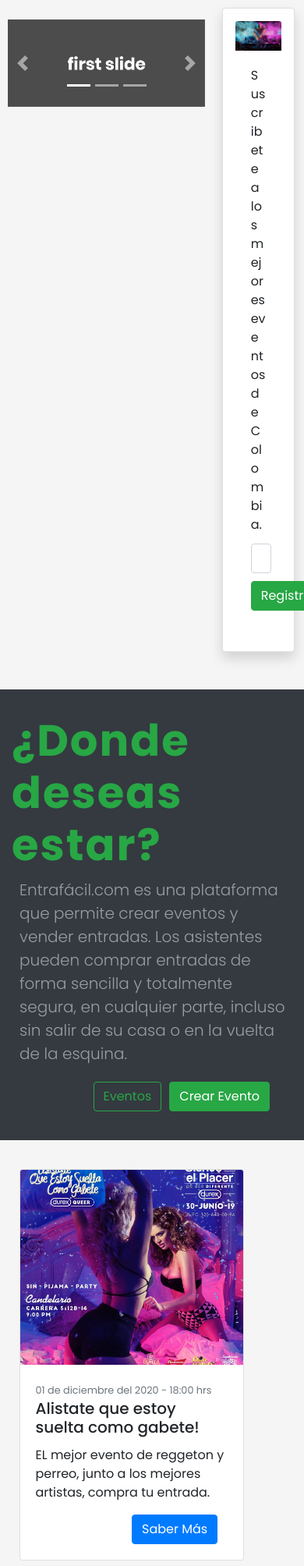
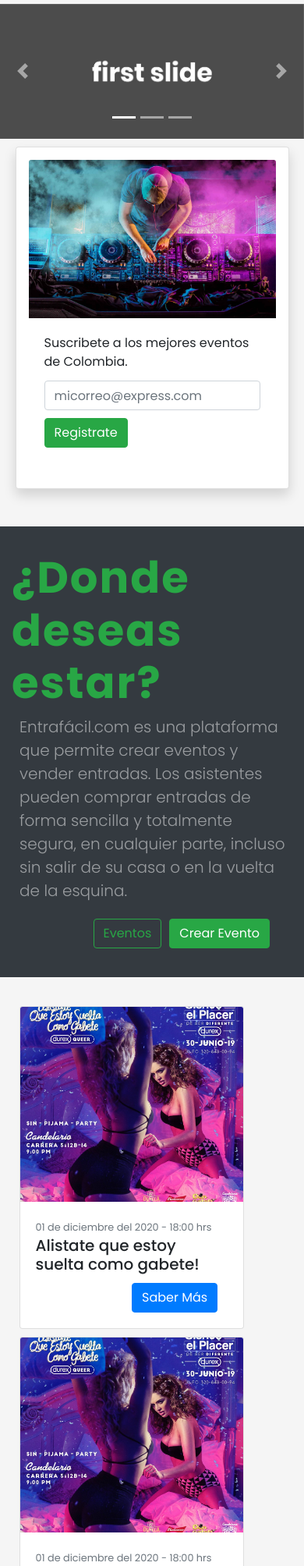
Before and after one commit to porrocas/entrafacil, a PHP site: page / in a window 390 px wide; the page is wider, and only the part inside the window is pictured. Shown: the part 128-2136 px from the top of that part at 78% size. Run offline with PHP 8.4, Linux system fonts and the light colour scheme.

Commit message:
[add] media querys text events

```diff
--- a/css/pre-image-event.css
+++ b/css/pre-image-event.css
@@ -15,3 +15,7 @@
 .mostrarImgEvento .conImgEventPre{
     width: 30%;
 }
+
+#imgOfEvento{
+    cursor: pointer;
+}
--- a/css/slider.css
+++ b/css/slider.css
@@ -39,3 +39,26 @@
     letter-spacing: 1px;
     font-weight: 600;
 }
+
+
+@media (max-width: 576px) {
+    .contSlider .carouselSlider{
+        width: 100% !important;
+        margin: 5px auto;
+    }
+
+    .contSlider .cardNewsletter{
+        width: 100% !important;
+    }
+
+    .contSlider .cardNewsletter .card{
+        width: 90%;
+        margin: 5px auto;
+    }
+}
+
+@media (min-width: 768px) {}
+
+@media (min-width: 992px) {}
+
+@media (min-width: 1200px) {}
--- a/views/header.php
+++ b/views/header.php
@@ -34,6 +34,7 @@
         </a>
         <div class="dropdown-menu" aria-labelledby="navbarDropdown">
           <a class="dropdown-item" href="#">Galeria</a>
+          <a class="dropdown-item" href="#">Contacto</a>
           <a class="dropdown-item" href="#">About Us</a>
           <div class="dropdown-divider"></div>
           <a class="dropdown-item" href="#">Soporte</a>
--- a/views/pre-eventos.php
+++ b/views/pre-eventos.php
@@ -20,7 +20,7 @@
             <div class="card-body">
                 <small class="text-muted">01 de diciembre del 2020 - 18:00 hrs</small>
                 <h5 class="card-title">Alistate que estoy suelta como gabete!</h5>
-                <p class="card-text">EL mejor evento de reggeton y perreo, junto a los mejores artistas, compra tu entrada.</p>
+                <p class="card-text d-none d-sm-none d-md-block">EL mejor evento de reggeton y perreo, junto a los mejores artistas, compra tu entrada.</p>
                 <div class="cont-btn-evento">
                   <a href="#" class="btn btn-primary">Saber Más</a>
                 </div>
```
